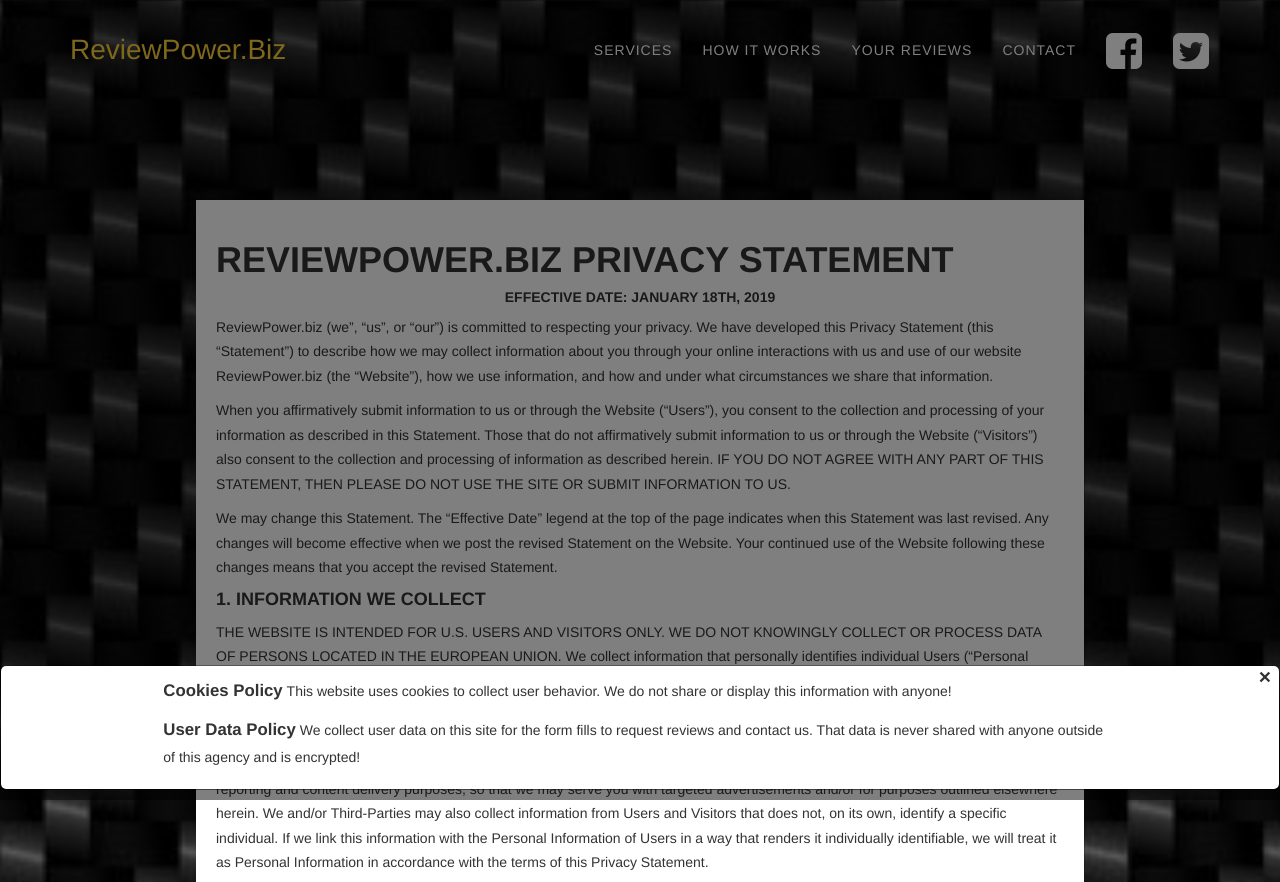
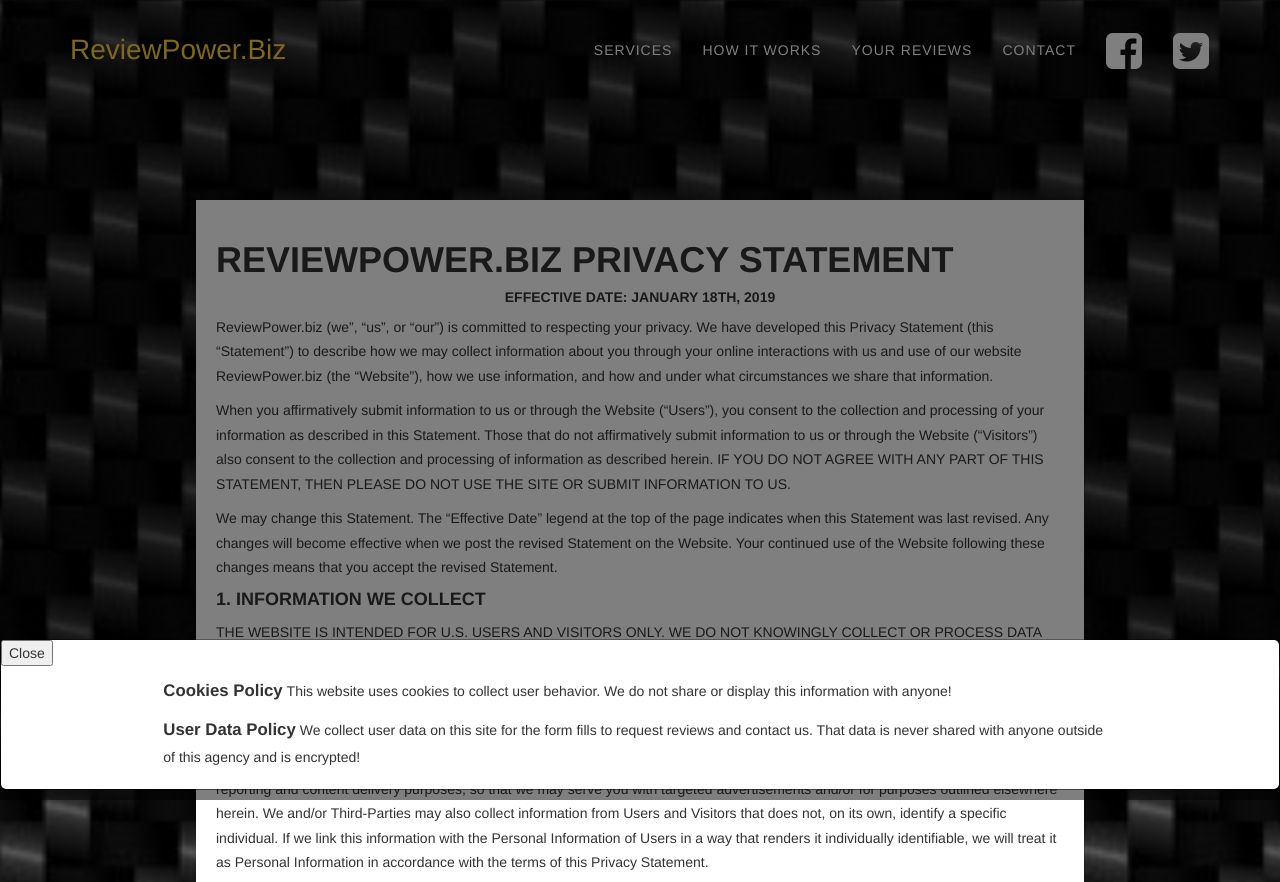
Before and after one commit to Matt-CloudEngineering/review, a PHP site: page /privacy_policy.php in a window 1280 px wide. Shown: the top 882 px of the page. Run offline with PHP 8.4, Linux system fonts and the light colour scheme; some libraries are stand-ins or nearby versions; some web fonts are replaced.

Commit message:
Updated Cookie Policy Exit

```diff
--- a/includes/footer.php
+++ b/includes/footer.php
@@ -31,7 +31,7 @@
     <div class="cookie-modal modal fade" id="cookieModal" tabindex="-1" role="dialog" aria-hidden="true">
         <div class="modal-content">
             <div class="close-modal" data-dismiss="modal">
-                <button type="button" class="close" data-dismiss="modal" onclick="setCookie()">&times;</button>
+                <button type="button" class="btn-close-white" data-dismiss="modal" onclick="setCookie()">Close</button>
             </div>
             <div class="container" style="padding: 1rem;">
                 <div class="row">
```
